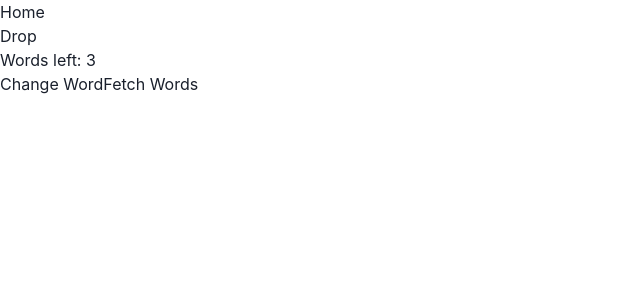
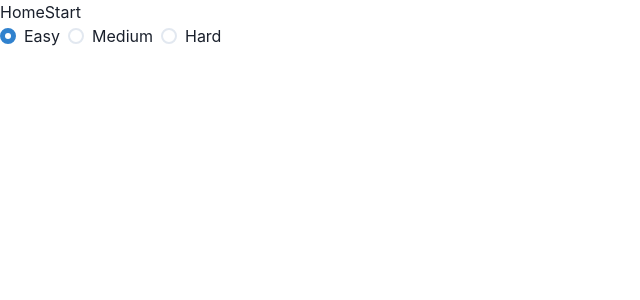
Before and after one commit to eden-chan/Breakthrough, a Next.js app: page /trainer in a window 1280 px wide. Shown: the top 300 px of the page, without its empty margins (0-640 px from the left). Built offline with nearby package versions, Linux system fonts and the light colour scheme.

Commit message:
Fixed Indentation, Added Prerap screen

```diff
--- /dev/null
+++ b/components/preRap.js
@@ -0,0 +1,18 @@
+import { useState } from 'react';
+import { Radio, RadioGroup} from '@chakra-ui/radio';
+import { Stack } from '@chakra-ui/react';
+
+const PreRap = () => {
+    const [difficulty, setDifficulty] = useState("easy");
+    return (
+        <RadioGroup onChange={setDifficulty} value={difficulty}>
+            <Stack direction="row">
+                <Radio value="easy">Easy</Radio>
+                <Radio value="medium">Medium</Radio>
+                <Radio value="hard">Hard</Radio>
+            </Stack>
+        </RadioGroup>
+    )
+}
+
+export default PreRap;
--- a/components/wordPrompt.js
+++ b/components/wordPrompt.js
@@ -7,49 +7,51 @@ const WordPrompt = () => {
       if (lastWords.nextWords.length != 0) {
         return {
           ...lastWords,
-                    currentWord: lastWords.nextWords.shift()
-                }
+          currentWord: lastWords.nextWords.shift(),
+        };
       } else {
         return {
           ...lastWords,
-                    currentWord: "Out of words!"
+          currentWord: "Out of words!",
+        };
       }
-            }
-        })
+    });
   };
   const [words, setWords] = useState({
-          currentWord: "Drop",
-          nextWords: ["Bucket", "Foxtrot", "Elephant"]
-      })
+    currentWord: "Start",
+    nextWords: [],
+  });
   const fetchWords = () => {
     fetch("https://random-word-api.herokuapp.com/word?number=10", {
-              method: 'GET'
+      method: "GET",
     })
-          .then(response => response.json())
-          .then(data => {
+      .then((response) => response.json())
+      .then((data) => {
         setWords((lastWords) => {
           lastWords.nextWords.push(...data);
-                  return {...lastWords};
-              }
-            )})
+          return { ...lastWords };
+        });
+      })
       .catch((error) => {
         console.log(error);
       });
-      }
+  };
 
   return (
     <div className="flex flex-col m-10">
       <p className="text-center text-5xl">{words.currentWord}</p>
-        <p className="text-center text-3xl">Words left: {words.nextWords.length} </p>
-        <button onClick={changeWordHandler} className="text-center border-5 border-black-600 border-solid">
+      <p className="text-center text-3xl">
+        Words left: {words.nextWords.length}{" "}
+      </p>
+      <button
+        onClick={changeWordHandler}
+        className="text-center border-5 border-black-600 border-solid"
+      >
         Change Word
       </button>
-        <button onClick={fetchWords}>
-            Fetch Words
-        </button>
+      <button onClick={fetchWords}>Fetch Words</button>
     </div>
-      )
-}
-
+  );
+};
 
 export default WordPrompt;
--- a/pages/trainer/index.js
+++ b/pages/trainer/index.js
@@ -1,12 +1,24 @@
+import { useState } from "react";
 import WordPrompt from "../../components/wordPrompt";
-import Link from 'next/link'
+import PreRap from "../../components/preRap";
+import Link from "next/link";
+import 'tailwindcss/tailwind.css'
 const Trainer = () => {
+  const [startSession, setStartSession] = useState(false);
+  const startStopHandler = () => {
+    setStartSession((last) => !last);
+  };
   return (
     <div>
       <Link href="/">
         <a>Home</a>
       </Link>
-      <WordPrompt />
+      <button
+      onClick={startStopHandler}
+      className="text-center text-2xl">{startSession ? "Stop" : "Start"}
+      </button>
+      {!startSession && <PreRap />}
+      {startSession && <WordPrompt />}
     </div>
   );
 };
```
Lines whose indentation alone changed are shown as unchanged.
